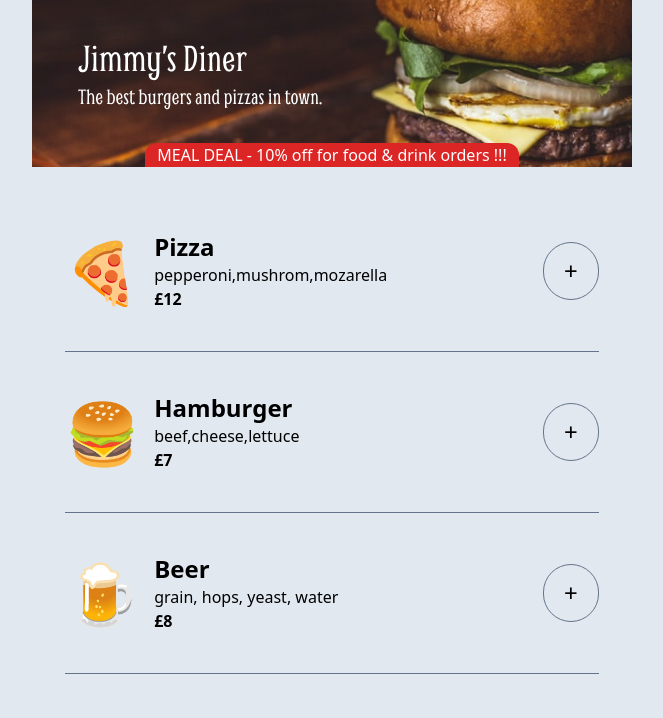
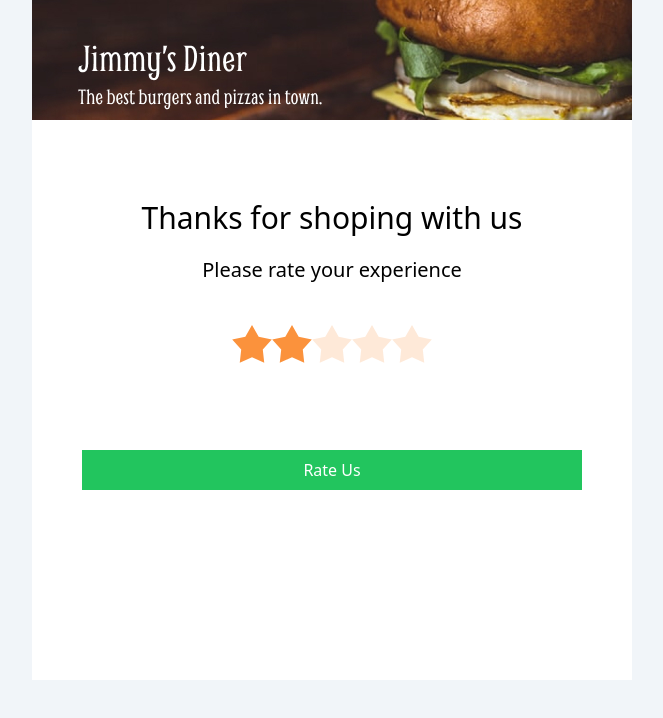
Before and after one commit to MSzoot/restaurant-menu, a website with bundled scripts: page index.html in a window 1280 px wide. Shown: the whole page, without its empty margins (308-971 px from the left). Built offline with nearby package versions, Linux system fonts and the light colour scheme.

Commit message:
DaisyUi added, for easy rating stars

```diff
--- a/index.html
+++ b/index.html
@@ -7,7 +7,7 @@
     <link href="/dist/output.css" rel="stylesheet" />
     <title>Jimmi's Dinner</title>
   </head>
-  <body class="max-w-screen-sm mx-auto bg bg-slate-200">
+  <body class="max-w-screen-sm mx-auto bg-slate-100">
     <header>
       <img src="img/header.jpg" alt="picture of burger" class="block mx-auto" />
     </header>
@@ -59,18 +59,39 @@
     <!-- Rate Us modal  -->
     <div
       id="rate"
-      class="fixed right-0 left-0 top-0 bottom-0 m-auto w-[600px] h-[560px] bg-white text-center hidden"
+      class="fixed right-0 left-0 top-0 bottom-0 m-auto w-[600px] h-[560px] bg-white text-center"
     >
       <h1 class="mt-20 mb-5 text-3xl text-center">
         Thanks for shoping with us
       </h1>
       <h1 class="mb-10 text-xl text-center">Please rate your experience</h1>
-      <div class="flex justify-center">
-        <button id="star" class="text-6xl text-orange-400">&#9734;</button>
-        <button id="star" class="text-6xl text-orange-400">&#9734;</button>
-        <button id="star" class="text-6xl text-orange-400">&#9734;</button>
-        <button id="star" class="text-6xl text-orange-400">&#9734;</button>
-        <button id="star" class="text-6xl text-orange-400">&#9734;</button>
+      <div class="rating rating-lg">
+        <input
+          type="radio"
+          name="rating-8"
+          class="mask mask-star-2 bg-orange-400"
+        />
+        <input
+          type="radio"
+          name="rating-8"
+          class="mask mask-star-2 bg-orange-400"
+          checked
+        />
+        <input
+          type="radio"
+          name="rating-8"
+          class="mask mask-star-2 bg-orange-400"
+        />
+        <input
+          type="radio"
+          name="rating-8"
+          class="mask mask-star-2 bg-orange-400"
+        />
+        <input
+          type="radio"
+          name="rating-8"
+          class="mask mask-star-2 bg-orange-400"
+        />
       </div>
       <button
         id="rateBtn"
--- a/package.json
+++ b/package.json
@@ -1,5 +1,8 @@
 {
   "devDependencies": {
     "tailwindcss": "^3.2.4"
+  },
+  "dependencies": {
+    "daisyui": "^2.50.1"
   }
 }
--- a/script.js
+++ b/script.js
@@ -180,7 +180,7 @@ return totalFeed;
 let getThanksFeed = () => {
   let name = document.getElementById("name").value
   let thanksFeed = `<h1
-  class="text-center bg-green-200 text-green-900 rounded-sm mt-10 text-3xl px-6 py-5 rounded-md"
+  class="text-center bg-white text-green-700v mt-10 text-3xl px-6 py-5 rounded-md"
 >
   Thanks ${name} , your order is on the way !
 </h1>`
--- a/tailwind.config.js
+++ b/tailwind.config.js
@@ -12,5 +12,15 @@ module.exports = {
       },
     },
   },
-  plugins: [],
+  plugins: [require("daisyui")],
+  daisyui: {
+    styled: true,
+    themes: false,
+    base: false,
+    utils: true,
+    logs: true,
+    rtl: false,
+    prefix: "",
+    darkTheme: "dark",
+  },
 }
```
Also changed, not shown: dist/output.css, 1 other file.
